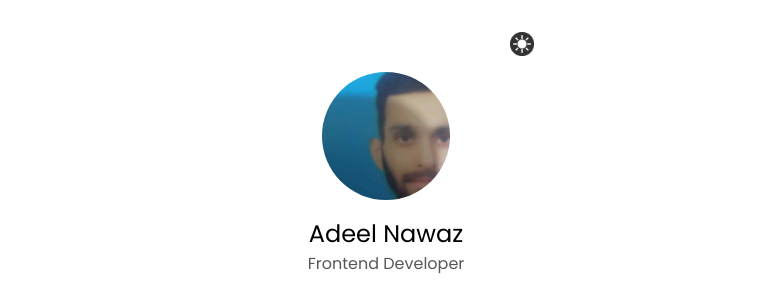
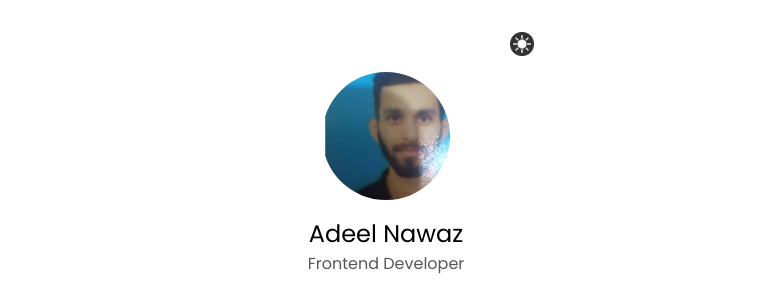
Before and after one commit to adeelnawazawan/myportfoilio, a plain HTML site: page index.html in a window 1280 px wide. Shown: the top 289 px of the page, without its empty margins (254-1025 px from the left). Drawn offline with Linux system fonts and the light colour scheme.

Commit message:
Add files via upload

```diff
--- a/style.css
+++ b/style.css
@@ -100,8 +100,8 @@ article,
   content: "";
   top: 0.1rem;
   left: 0.1rem;
-  bottom: 0.1rem;
-   right: 0.1rem;
+  bottom: 1rem;
+   right: 2rem;
    border-radius: 50%;
    border-radius: 50%;
 border: 0.18rem solid var(--primary-bg-color);
```
